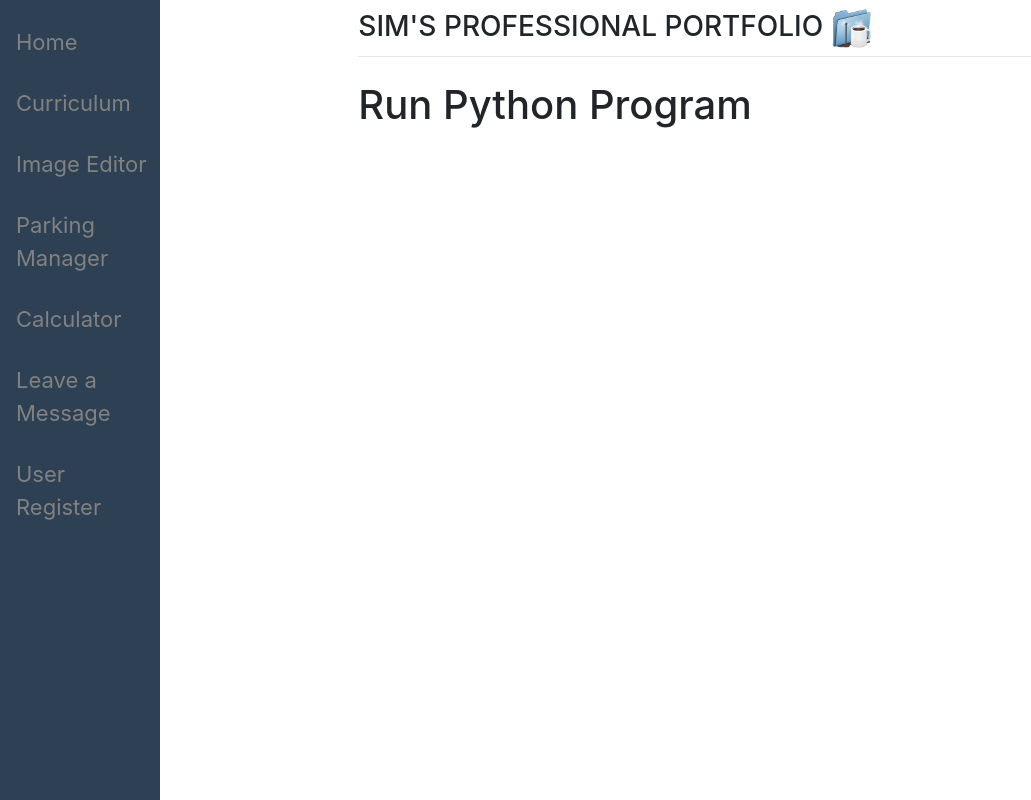
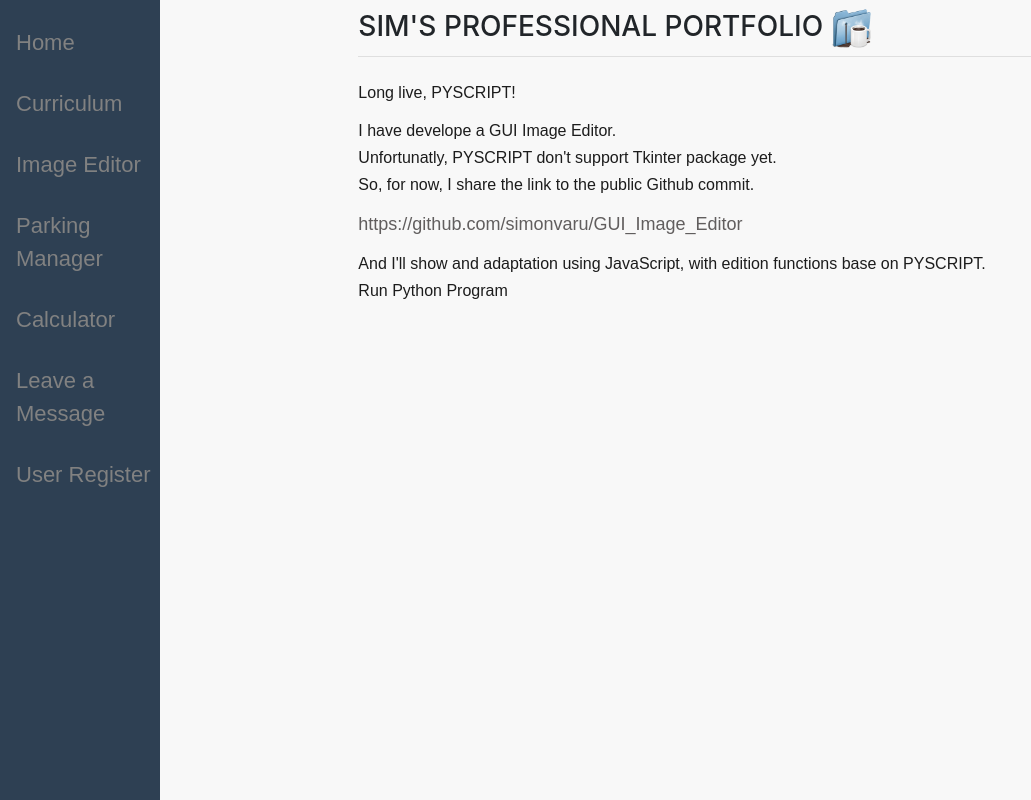
Before and after one commit to simonvaru/sitio_personal, a Django app: page /p1/ in a window 1280 px wide. Shown: the whole page, without its empty margins (0-1031 px from the left). Run offline with Django 4.2, Linux system fonts and the light colour scheme; some libraries are stand-ins or nearby versions.

Commit message:
initial message in demoapp1

```diff
--- a/main/templates/main/demoapp1.html
+++ b/main/templates/main/demoapp1.html
@@ -1,13 +1,22 @@
 {% extends "main/base.html" %}
-
 {% block content %}
+{% load static %}
 <!DOCTYPE html>
 <html>
 <head>
-    <title>pagina destinada a mostrar mi primera app</title>
+    {% comment %} css styles link {% endcomment %}
+    <link href="{% static "css\demoapp1.css" %}" rel="stylesheet" type="text/css">
+    <p>Long live, PYSCRIPT!</p>
+    <h1>I have develope a GUI Image Editor.</h1>
+    <h2>Unfortunatly, PYSCRIPT don't support Tkinter package yet.</h2>
+    <h4>So, for now, I share the link to the public Github commit.</h4>
+    <p></p>
+    <a target="_blank" href="https://github.com/simonvaru/GUI_Image_Editor">https://github.com/simonvaru/GUI_Image_Editor</a>
+    <p></p>
+    <h5>And I'll show and adaptation using JavaScript, with edition functions base on PYSCRIPT.</h5>
 </head>
 <body>
-    <h1>Run Python Program</h1>
+    <h6>Run Python Program</h6>
 
 </body>
 </html>
--- /dev/null
+++ b/static/css/demoapp1.css
@@ -0,0 +1,30 @@
+head{
+    background-color:#F8F8F8!important;
+}
+
+h1, h2, h4, h5, h5, p{
+    color: rgba(0, 0, 0, 0.89);
+    font-size: 16px;
+    padding: 0;
+    font-family: Arial ;
+
+}
+
+a {
+
+    color: rgb(97, 94, 94);
+    font-size: 18px;
+    font-family:  Arial;
+    }
+
+body{
+	background-color:#F8F8F8!important;
+}
+
+h6 {
+    color: rgba(0, 0, 0, 0.89);
+    font-size: 16px;
+    padding: 0;
+    font-family: Arial;
+
+}
```
Also changed, not shown: main/templates/main/success.html (+3 -4 lines), static/images/submission.png (added).
